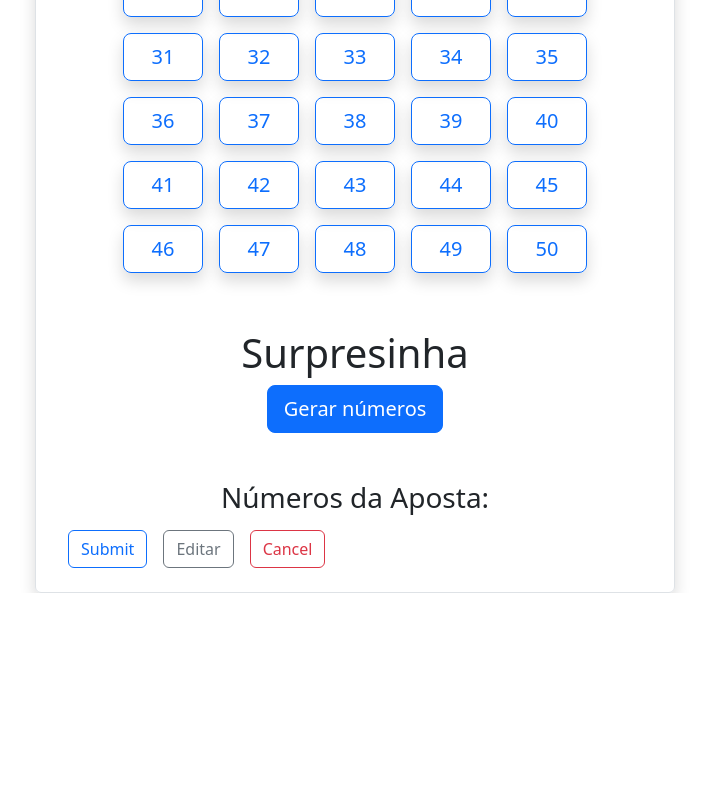
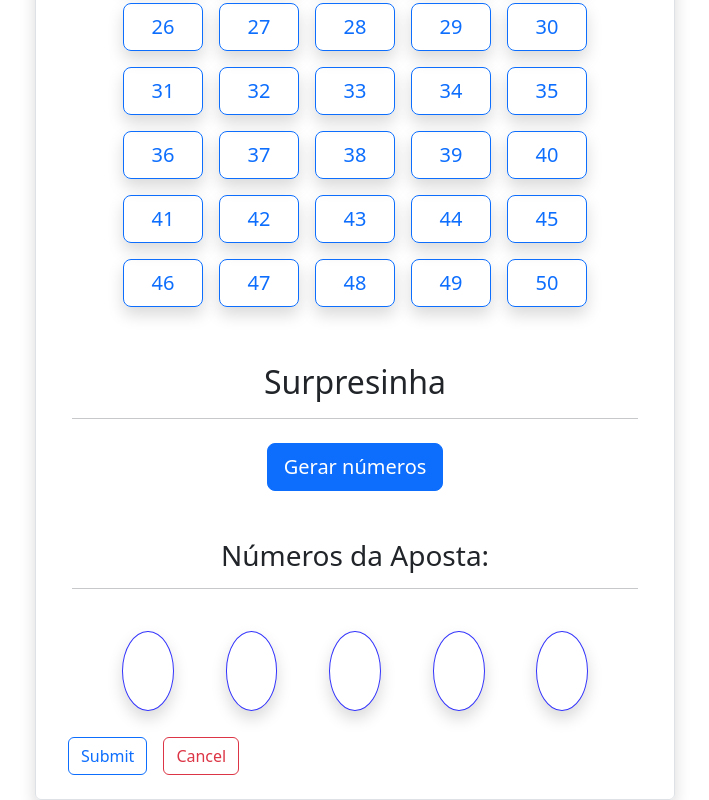
Before and after one commit to ferreira-marcos/betting-site-frontend, a React (Create React App) app: page / in a window 1280 px wide. Shown: the part 833-1633 px from the top of the page, without its empty margins (285-994 px from the left). Before the commit the page ends 1426 px from the top, so only its background shows below. Built offline with nearby package versions, Linux system fonts and the light colour scheme.

Commit message:
renomeação para Bets

```diff
--- a/src/App.css
+++ b/src/App.css
@@ -1,3 +1,26 @@
 .btnNumber{
     width: 5rem !important;
+
 }
+
+.choseNumbers{
+    background-color: white;
+    margin: 5%;
+    width: 5rem;
+    height: 5rem;
+    border: 1px solid rgb(51, 51, 253);
+    color: rgb(78, 78, 253);
+    text-align: center;
+    border-radius: 50%;
+}
+
+input::-webkit-outer-spin-button,
+input::-webkit-inner-spin-button {
+  -webkit-appearance: none;
+  margin: 0;
+}
+
+/* Firefox */
+input[type=number] {
+  -moz-appearance: textfield;
+}
--- a/src/MatrixNumber/ToBet.js
+++ b/src/Bets/ToBet.js
@@ -8,7 +8,6 @@ export default function ToBet() {
     const [clickedNumbers, setClickedNumbers] = useState([]);
 
     let navigate = useNavigate()
-    let edit = false
     const [bet, setBet] = useState({
         name: "",
         cpf: "",
@@ -19,9 +18,6 @@ export default function ToBet() {
     }, [])
 
     const loadClickedButtons = () => {
-        if (edit) {
-            return clickedNumbers = ""
-        }
         return clickedNumbers.join(', ')
     }
 
@@ -33,8 +29,16 @@ export default function ToBet() {
 
     const onSubmit = async (e) => {
         e.preventDefault()
-        await axios.post("http://localhost:8080/newBet", bet)
-        navigate("/Allbets")
+        if(bet.name === "" || bet.cpf ==="" ||  !/^[0-9]{11}$/.test(bet.cpf)){
+            alert('É necessário preencer os campos de nome e cpf');
+        }else if(clickedNumbers.length < 5){
+            alert('Quantidade de números mínima para aposta não atingida');
+        }
+        else{
+
+            await axios.post("http://localhost:8080/newBet", bet)
+            navigate("/Allbets")
+        }
     }
 
     const handleClick = (number) => {
@@ -59,11 +63,12 @@ export default function ToBet() {
         setBet({ ...bet, numbers: randomNumbers.join(',') });
     };
 
+
     return (
         <div className='container-fluid'>
             <div className='row'>
                 <div className='col-md-6 offset-md-3 border rounded p-4 mt-2 shadow'>
-                    <h2 className='text-center m-4'>Registrar Aposta</h2>
+                    <h1 className='text-center m-4'>Registrar Aposta</h1>
 
                     <form onSubmit={(e) => onSubmit(e)}>
 
@@ -95,6 +100,7 @@ export default function ToBet() {
                         </div>
                         <div className='container-fluid text-center'>
                             <h2 className='text-center mt-5'>Escolher os Números</h2>
+                            <hr></hr>
 
                             {[...Array(50).keys()].map((i) => (
                                 <button
@@ -107,23 +113,29 @@ export default function ToBet() {
                                 </button>
                             ))}
 
-                            <h1 className='text-center mt-5'>Surpresinha</h1>
-                            <button type='button' className='btn btn-primary mx-2 btn-lg' onClick={handleSurprise}>
+                            <h2 className='text-center mt-5'>Surpresinha</h2>
+                            <hr></hr>
+                            <button type='button' className='btn btn-primary mt-2 btn-lg' onClick={handleSurprise}>
                                 Gerar números
                             </button>
 
+
                             <h3 className='text-center mt-5'>Números da Aposta:</h3>
-                            <div className='text-center'>
-                                <p>{loadClickedButtons()}</p>
+                            <hr></hr>
+                            <div className='container d-flex'>
+                                <div className='text-center container d-inline-flex justify-content-center' >
+                                    <text className='choseNumbers d-flex justify-content-center align-items-center shadow fw-bold'>{clickedNumbers[0]}</text>
+                                    <text className='choseNumbers d-flex justify-content-center align-items-center shadow fw-bold'>{clickedNumbers[1]}</text>
+                                    <text className='choseNumbers d-flex justify-content-center align-items-center shadow fw-bold'>{clickedNumbers[2]}</text>
+                                    <text className='choseNumbers d-flex justify-content-center align-items-center shadow fw-bold'>{clickedNumbers[3]}</text>
+                                    <text className='choseNumbers d-flex justify-content-center align-items-center shadow fw-bold'>{clickedNumbers[4]}</text>
+                                </div>
+
                             </div>
                         </div>
 
+                        <button type='submit' className='btn btn-outline-primary mx-2'>Submit</button>
 
-
-
-                        <button type='submit' className='btn btn-outline-primary mx-2'>Submit</button>
-                        <button type='button' className='btn btn-outline-secondary mx-2'
-                            onClick={() => edit = true}  >Editar</button>
                         <Link type='submit' className='btn btn-outline-danger mx-2' to='/'>Cancel</Link>
                     </form>
                 </div>
--- a/src/MatrixNumber/matrixNumber.js
+++ /dev/null
@@ -1,58 +0,0 @@
-// MatrixNumbers.jsx
-import React, { useState } from 'react';
-import { useParams } from 'react-router-dom';
-
-// import '../App.css'
-
-export default function MatrixNumbers() {
-
-    const [clickedNumbers, setClickedNumbers] = useState([]);
-    const { username, cpf } = useParams();
-
-    const handleClick = (number) => {
-        if (clickedNumbers.length < 5) {
-            setClickedNumbers([...clickedNumbers, number]);
-        } else {
-            alert('quantidade de números permitidos por aposta atingido');
-        }
-    };
-
-    const handleSurprise = () => {
-        const numbers = [];
-        while (numbers.length < 5) {
-            const num = Math.floor(Math.random() * 50) + 1;
-            if (!numbers.includes(num)) {
-                numbers.push(num);
-            }
-        }
-        setClickedNumbers(numbers);
-    };
-
-    return (
-        <div className='container'>
-             <h1 className='text-center'>Bem-vindo, {username}! Seu CPF é {cpf}.</h1>
-            <h1 className='text-center'> Escolha os Números</h1>
-            {[...Array(50).keys()].map((i) => (
-
-                <button className='btn btn-outline-primary mx-2 btn-lg' key={i} onClick={() => handleClick(i + 1)}>
-                    {i + 1}
-                </button>
-            ))}
-
-
-            <h1 className='text-center'>Surpresinha</h1>
-            <div className=' text-center'>
-
-                <button className='btn btn-primary mx-2 btn-lg' onClick={handleSurprise}>
-                    Gerar números
-                </button>
-
-            </div>
-            <h3 className='text-center mt-5'>Números clicados: </h3>
-            <div className='text-center'>
-                <text >{clickedNumbers.join(', ')}</text>
-            </div>
-
-        </div>
-    );
-}
```
Also changed, not shown: src/App.js (+4 -5 lines), src/Bets/AllBets.js (renamed from src/MatrixNumber/AllBets.js).
